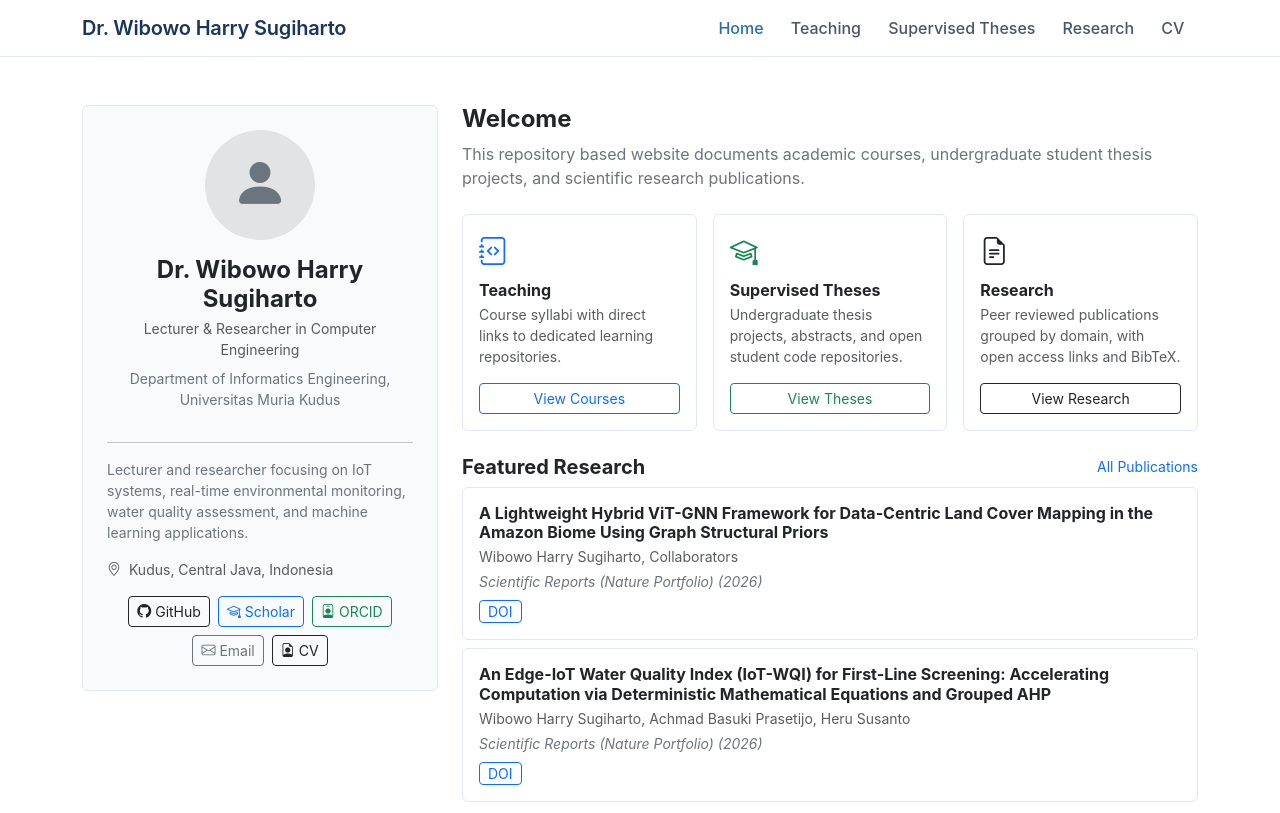
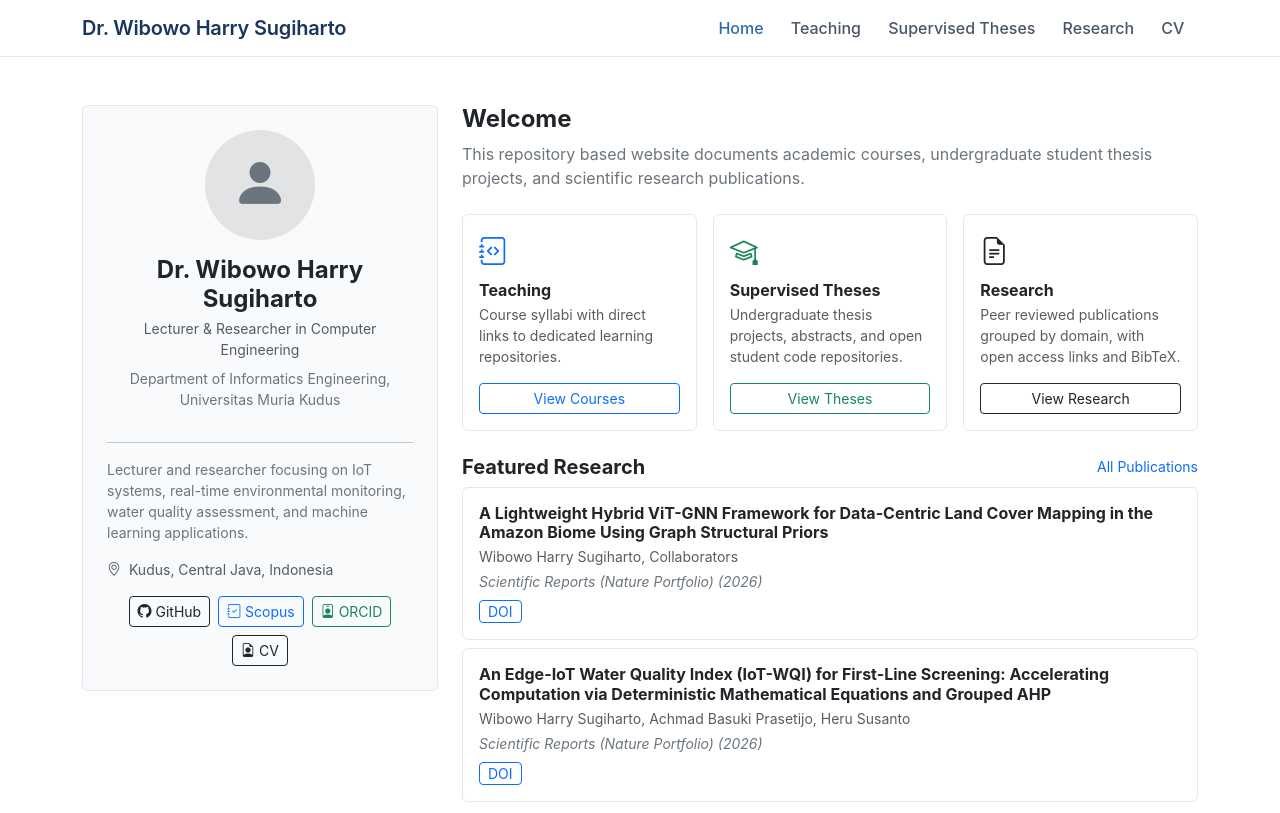
Before and after one commit to wh-sugiharto/wh-sugiharto.github.io, a plain HTML site: page index.html in a window 1280 px wide. Shown: the top 813 px of the page. Drawn offline with nearby package versions, Linux system fonts and the light colour scheme.

Commit message:
feat: replace Scholar button with Scopus author profile link

```diff
--- a/data/profile.json
+++ b/data/profile.json
@@ -8,6 +8,7 @@
   "avatarUrl": "",
   "email": "wibowo.harrys [at] umk.ac.id",
   "github": "https://github.com/wh-sugiharto",
+  "scopus": "https://www.scopus.com/pages/authors/57210989011",
   "googleScholar": "https://scholar.google.com/citations?view_op=search_authors&mauthors=Wibowo+Harry+Sugiharto",
   "orcid": "https://orcid.org/0000-0002-5940-0805",
   "linkedin": "https://linkedin.com"
--- a/index.html
+++ b/index.html
@@ -73,14 +73,11 @@
             <a id="link-github" href="#" target="_blank" rel="noopener noreferrer" class="btn btn-sm btn-outline-dark" title="GitHub">
               <i class="bi bi-github"></i> GitHub
             </a>
-            <a id="link-scholar" href="#" target="_blank" rel="noopener noreferrer" class="btn btn-sm btn-outline-primary" title="Google Scholar">
-              <i class="bi bi-mortarboard"></i> Scholar
+            <a id="link-scopus" href="https://www.scopus.com/pages/authors/57210989011" target="_blank" rel="noopener noreferrer" class="btn btn-sm btn-outline-primary" title="Scopus Author Profile">
+              <i class="bi bi-journal-check"></i> Scopus
             </a>
             <a id="link-orcid" href="#" target="_blank" rel="noopener noreferrer" class="btn btn-sm btn-outline-success" title="ORCID">
               <i class="bi bi-person-badge"></i> ORCID
-            </a>
-            <a id="link-email" href="#" class="btn btn-sm btn-outline-secondary" title="Email">
-              <i class="bi bi-envelope"></i> Email
             </a>
             <a href="cv.html" class="btn btn-sm btn-outline-dark" title="Curriculum Vitae">
               <i class="bi bi-file-earmark-person"></i> CV
--- a/js/common.js
+++ b/js/common.js
@@ -77,6 +77,7 @@ function populateProfileData(profile) {
 
   // Memperbarui tautan media sosial dan akademik
   setLinkHref("link-github", profile.github);
+  setLinkHref("link-scopus", profile.scopus);
   setLinkHref("link-scholar", profile.googleScholar);
   setLinkHref("link-orcid", profile.orcid);
   setLinkHref("link-linkedin", profile.linkedin);
```
Also changed, not shown: cv.html (+2 -0 lines), 3 other files.
